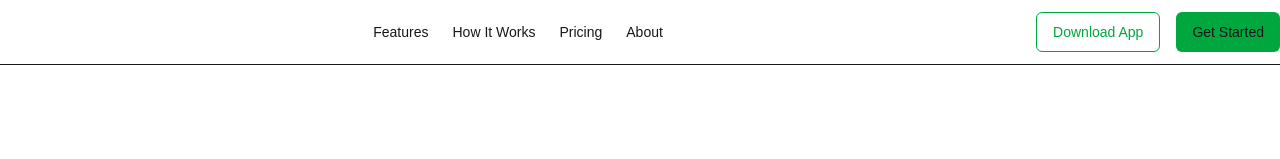
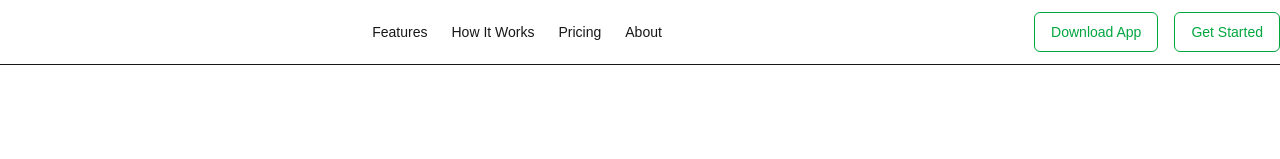
Before and after one commit to 1ASI0657-2510-3586-Grupo3-EcoMovil/landing, a Next.js app: page / in a window 1280 px wide. Shown: the top 159 px of the page. Built offline with nearby package versions, Linux system fonts and the light colour scheme.

Commit message:
hotfix: css problem

```diff
--- a/app/components/cta-section.tsx
+++ b/app/components/cta-section.tsx
@@ -11,7 +11,12 @@ export function CTASection() {
             rent or list vehicles, we've got you covered.
           </p>
           <div className="flex flex-col sm:flex-row gap-4 justify-center">
-            <Button className="bg-green-600 hover:bg-green-700 h-12 px-8">Get Started Now</Button>
+            <Button
+                className="bg-green-600 hover:bg-green-700 h-12 px-8"
+                onClick={() => window.open("https://dev.dm5piayuhlgrr.amplifyapp.com", "_blank")}
+            >
+              Get Started Now
+            </Button>
             <Button variant="outline" className="border-green-600 text-green-600 hover:bg-green-50 h-12 px-8">
               Contact Sales
             </Button>
--- a/app/components/header.tsx
+++ b/app/components/header.tsx
@@ -35,9 +35,14 @@ export function Header() {
               Download App
             </Button>
           </Link>
-          <Link href="#pricing">
-            <Button className="bg-green-600 hover:bg-green-700">Get Started</Button>
-          </Link>
+          <Button
+              variant="outline"
+              className="border-green-600 text-green-600 hover:bg-green-50"
+              onClick={() => window.open("https://dev.dm5piayuhlgrr.amplifyapp.com", "_blank")}
+          >
+            Get Started
+          </Button>
+
         </div>
       </div>
     </header>
--- a/app/components/hero-section.tsx
+++ b/app/components/hero-section.tsx
@@ -6,8 +6,8 @@ import { ArrowRight } from "lucide-react"
 export function HeroSection() {
   return (
     <section className="relative overflow-hidden bg-white py-16 md:py-24">
-      <div className="container flex flex-col md:flex-row items-center gap-8 md:gap-16">
-        <div className="flex flex-col gap-4 md:w-1/2">
+      <div className="mx-auto max-w-7xl px-4 flex flex-col md:flex-row items-center gap-8 md:gap-16">
+      <div className="flex flex-col gap-4 md:w-1/2">
           <Badge className="w-fit bg-green-100 text-green-800 hover:bg-green-100">Eco-Friendly Transportation</Badge>
           <h1 className="text-4xl md:text-5xl lg:text-6xl font-bold tracking-tight">
             Rent & Share <span className="text-green-600">Bikes & Scooters</span> Anywhere
```
